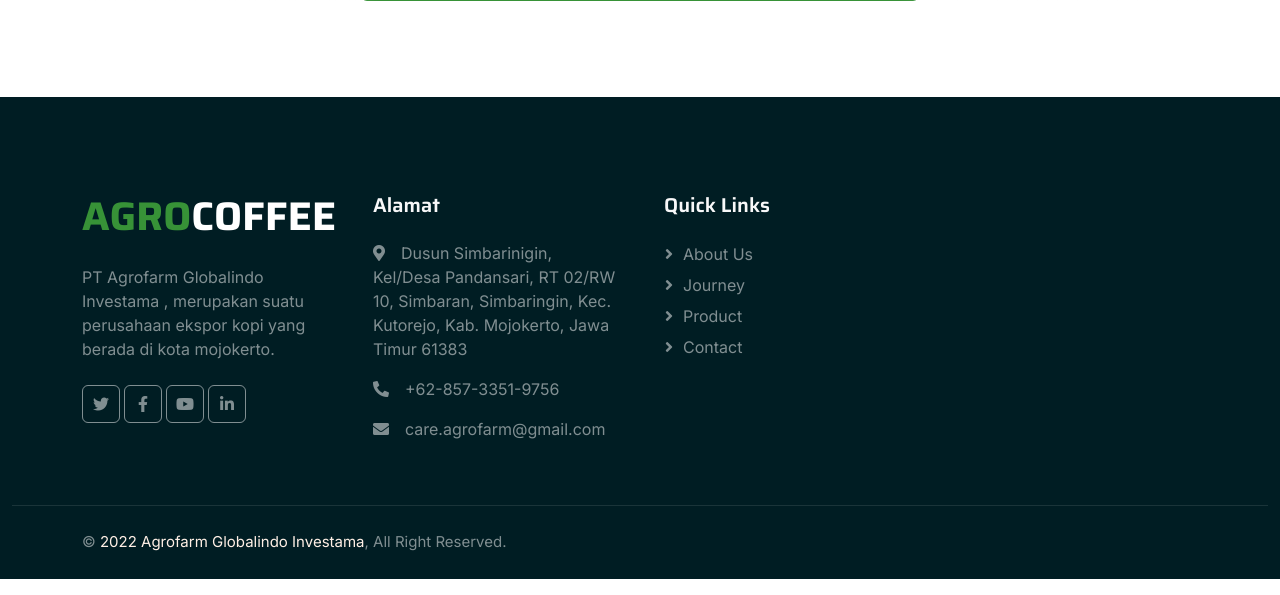
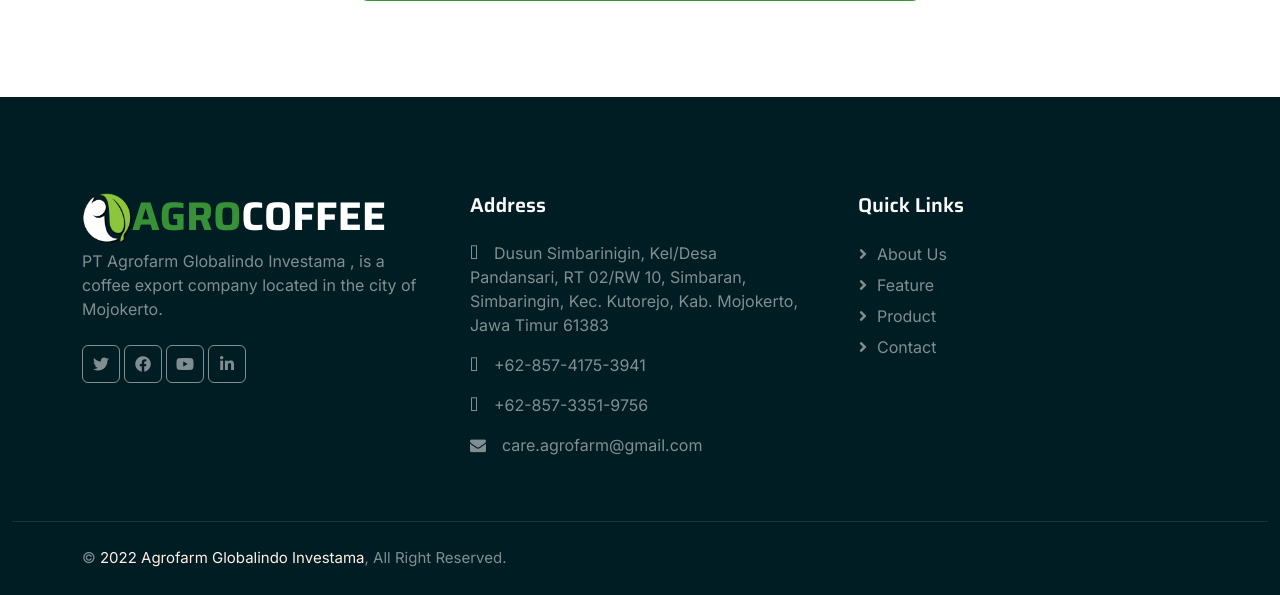
Before and after one commit to danimaulana25/Agrofarm, a Laravel app: page / in a window 1280 px wide. Shown: the part 4076-4671 px from the top of the page. Run offline with Laravel 8, Linux system fonts and the light colour scheme; parts of the project's set-up code (start-up, migrations or seed data) failed here and were passed over; some libraries are stand-ins or nearby versions.

Commit message:
fix layout landingpage

```diff
--- a/resources/views/layouts/footer.blade.php
+++ b/resources/views/layouts/footer.blade.php
@@ -1,9 +1,12 @@
 <div class="container-fluid bg-dark text-white-50 footer mt-5 pt-5 wow fadeIn" data-wow-delay="0.1s">
     <div class="container py-5">
         <div class="row g-5">
-            <div class="col-lg-3 col-md-6">
-                <h1 class="fw-bold text-primary mb-4">AGRO<span class="text-white">COFFEE</span></h1>
-                <p>PT Agrofarm Globalindo Investama , merupakan suatu perusahaan ekspor kopi yang berada di kota mojokerto.</p>
+            <div class="col-lg-4 col-md-6">
+                <div class="d-flex">
+                    <img class="" src="/assets/img/logo.png" alt="" width="50px" height="50px ">
+                    <h1 class="fw-bold " style="color: #379237; ">AGRO<span class="text-white">COFFEE</span></h1>
+                </div>
+                <p>PT Agrofarm Globalindo Investama , is a coffee export company located in the city of Mojokerto.</p>
                 <div class="d-flex pt-2">
                     <a class="btn btn-square me-1" href=""><i class="fab fa-twitter"></i></a>
                     <a class="btn btn-square me-1" href=""><i class="fab fa-facebook-f"></i></a>
@@ -11,21 +14,22 @@
                     <a class="btn btn-square me-0" href=""><i class="fab fa-linkedin-in"></i></a>
                 </div>
             </div>
-            <div class="col-lg-3 col-md-6">
-                <h5 class="text-light mb-4">Alamat</h5>
+            <div class="col-lg-4 col-md-6">
+                <h5 class="text-light mb-4">Address</h5>
                 <p><i class="fa fa-map-marker-alt me-3"></i>Dusun Simbarinigin, Kel/Desa Pandansari, RT 02/RW 10, Simbaran, Simbaringin, Kec. Kutorejo, Kab. Mojokerto, Jawa Timur 61383
                 </p>
+                <p><i class="fa fa-phone-alt me-3"></i>+62-857-4175-3941</p>
                 <p><i class="fa fa-phone-alt me-3"></i>+62-857-3351-9756</p>
                 <p><i class="fa fa-envelope me-3"></i>care.agrofarm@gmail.com</p>
             </div>
-            <div class="col-lg-3 col-md-6">
+            <div class="col-lg-4 col-md-6">
                 <h5 class="text-light mb-4">Quick Links</h5>
                 <a class="btn btn-link" href="/about">About Us</a>
-                <a class="btn btn-link" href="/journey">Journey</a>
-                <!-- <a class="btn btn-link" href="">Feature</a> -->
-                <a class="btn btn-link" href="">Product</a>
+                <!-- <a class="btn btn-link" href="/journey">Journey</a> -->
+                <a class="btn btn-link" href="/feature">Feature</a>
+                <a class="btn btn-link" href="/product">Product</a>
                 <!-- <a class="btn btn-link" href="">Team</a> -->
-                <a class="btn btn-link" href="">Contact</a>
+                <a class="btn btn-link" href="/contact">Contact</a>
             </div>
             <!-- <div class="col-lg-3 col-md-6">
                 <h5 class="text-light mb-4">Newsletter</h5>
--- a/resources/views/layouts/main.blade.php
+++ b/resources/views/layouts/main.blade.php
@@ -26,9 +26,11 @@
 
     <!-- Customized Bootstrap Stylesheet -->
     <link href="/assets/css/bootstrap.min.css" rel="stylesheet">
+    <link rel="stylesheet" href="https://cdn.jsdelivr.net/npm/bootstrap-icons@1.10.2/font/bootstrap-icons.css">
 
     <!-- Template Stylesheet -->
     <link href="/assets/css/style.css" rel="stylesheet">
+    <link rel="stylesheet" href="path/to/font-awesome/css/font-awesome.min.css">
 </head>
 
 <body>
@@ -69,6 +71,30 @@
 
     <!-- Template Javascript -->
     <script src="/assets/js/main.js"></script>
+
+    <div id="whatsbutton"></div>
+    <script src="https://code.jquery.com/jquery-1.12.4.min.js" integrity="sha256-ZosEbRLbNQzLpnKIkEdrPv7lOy9C27hHQ+Xp8a4MxAQ=" crossorigin="anonymous"></script>
+    <script src="{{asset('wa/dist/js/jquery.whatsbutton.min.js')}}"></script>
+    <link rel="stylesheet" href="{{asset('wa/dist/css/whatsbutton.min.css')}}">
+
+    @include('sweetalert::alert')
+
+
+
 </body>
+<script>
+    $(document).ready(function() {
+        $('#whatsbutton').whatsbutton({
+            position: "left",
+            name: "AGRO COFFEE",
+            avatar: "/assets/img/AgrofarmIcon.png",
+            status: "online",
+            messages: ["Hello there, welcome to Agrofarm Globalindo Investama. How can we help you ? 😀"],
+            placeholder: "Type here...",
+            defaultMessage: "Hello, I want to get information about the products.",
+            phone: "+6285733519756",
+        });
+    });
+</script>
 
 </html>
--- a/resources/views/layouts/navbar.blade.php
+++ b/resources/views/layouts/navbar.blade.php
@@ -14,9 +14,11 @@
     </div>
 
     <nav class="navbar navbar-expand-lg navbar-dark py-lg-0 px-lg-5 wow fadeIn" data-wow-delay="0.1s">
-        <a href="index.html" class="navbar-brand ms-4 ms-lg-0">
-            <!-- <img src="/assets/img/agrofarm-logo-3.png" alt="" width="250px" height="90px"> -->
-            <h1 class="fw-bold m-0" style="color: #379237;">AGRO<span class="text-white">COFFEE</span></h1>
+        <a href="/" class="navbar-brand ms-4 ms-lg-0">
+            <div class="d-flex">
+                <img class="" src="/assets/img/logo.png" alt="" width="50px" height="50px ">
+                <h1 class="fw-bold " style="color: #379237; ">AGRO<span class="text-white">COFFEE</span></h1>
+            </div>
         </a>
         <button type="button" class="navbar-toggler me-4" data-bs-toggle="collapse" data-bs-target="#navbarCollapse">
             <span class="navbar-toggler-icon"></span>
```
